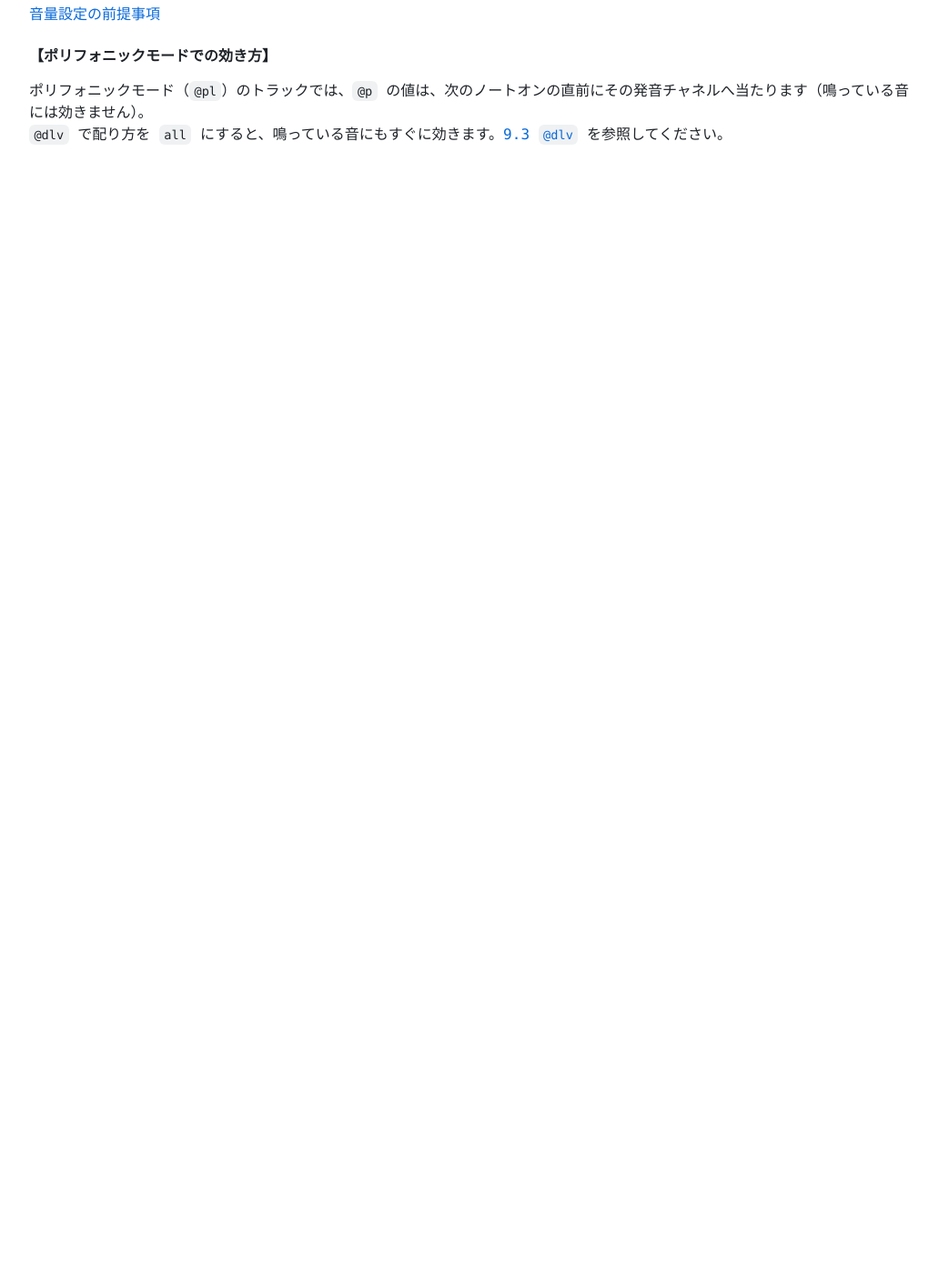
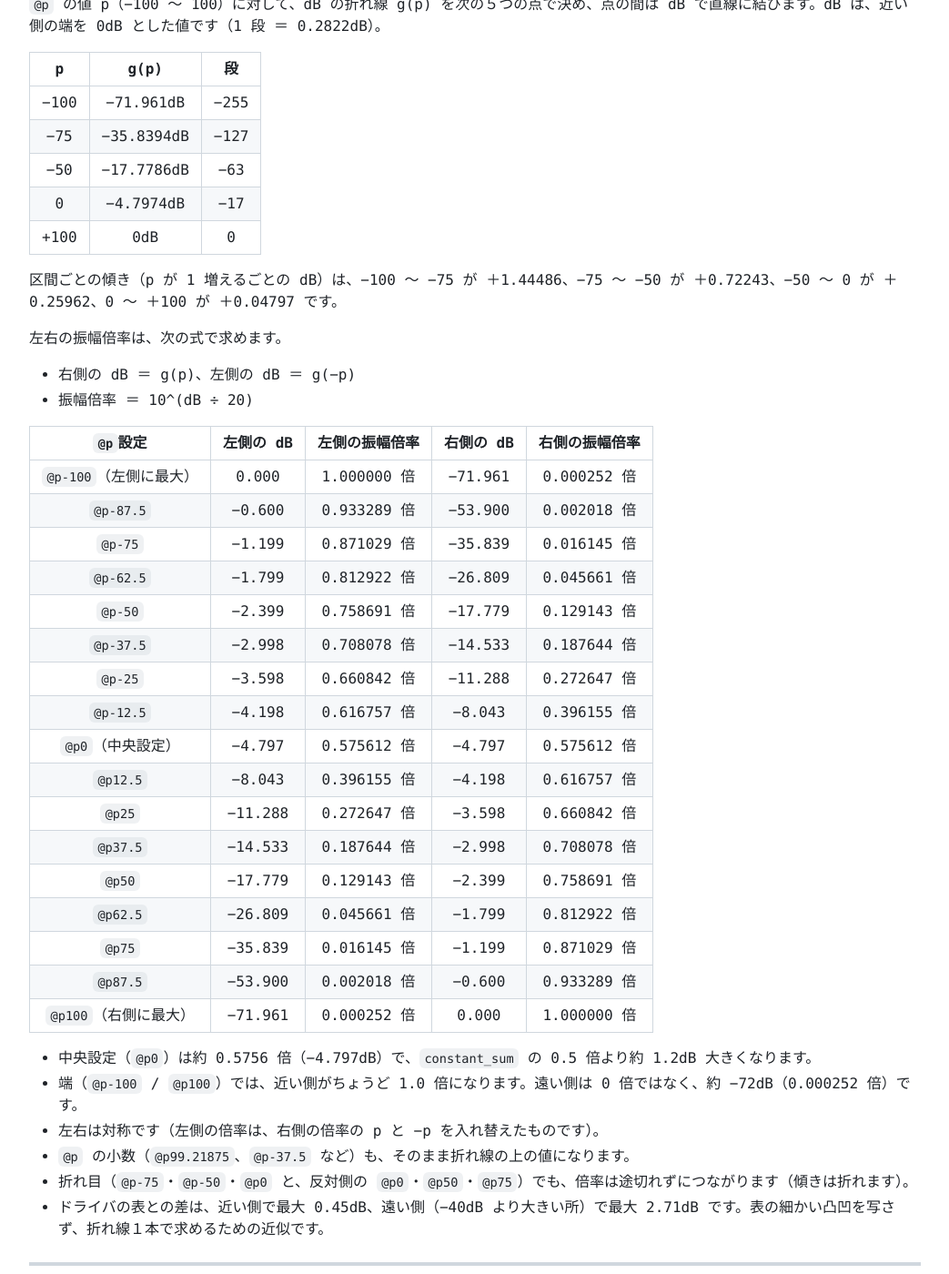
Before and after one commit to lineardrive/V3MMLmanual, a Jekyll site: the page built from docs/ch04/4_5.md, in a window 1280 px wide and 1400 px high, scrolled down 4137 px. Shown: the whole window at 91% size, without its empty margins (8-1051 px from the left). Built offline with Jekyll 4.4.1, drawn with Linux system fonts in a browser that asks for light colours; our own code applies the rules of GitHub Pages for plain Markdown files; before the commit the page ends 4333 px from its top, so only the background shows below that; some of the changed text lies outside the part shown.

Commit message:
docs: パンの法則 @p=f3rf（依頼V57）
docs: パンの法則 @p=f3rf（依頼V57）

Co-Authored-By: Claude Opus 5.5 <noreply@anthropic.com>

````diff
--- a/docs/ch04/4_5.md
+++ b/docs/ch04/4_5.md
@@ -18,7 +18,7 @@
 
 ## 【演算モード】
 
-左右の振幅倍率の求め方には、４つのモードがあります。
+左右の振幅倍率の求め方には、５つのモードがあります。
 モードは、ボリュームスケール定義（`#MB:VOLUME_SCALE`）の項目 `@p=` で選択します。
 
 ```mml
@@ -34,7 +34,10 @@
 #MB:VOLUME_SCALE vs=4 {
    type=linear, v=15, @ea=mul, vl=15, @la=mul, @p=constant_power,
 }
-t70 l4 vs1 v15 @p0 c @p100 d vs2 @p-100 e vs3 @p-50 f vs4 @p50 g;
+#MB:VOLUME_SCALE vs=5 {
+   type=linear, v=15, @ea=mul, vl=15, @la=mul, @p=f3rf,
+}
+t70 l4 vs1 v15 @p0 c @p100 d vs2 @p-100 e vs3 @p-50 f vs4 @p50 g vs5 @p75 a;
 ```
 
 - `@p=` は省略可能で、省略した場合は `@p=constant_sum`（従来からの動作）になります。
@@ -74,7 +77,7 @@ t70 l4 vs1 v15 @p0 c @p100 d vs2 @p-100 e vs3 @p-50 f vs4 @p50 g;
 |`@p50`（右側に50%）|0.25 倍|0.5 倍|
 |`@p100`（右側に最大）|0.0 倍|0.5 倍|
 
-- 中央設定（`@p0`）では、`constant_sum`・`constant_peak`・`sys22rr` の結果は一致します（左右とも 0.5 倍）。差が出るのは、パンを振ったときだけです。`constant_power` だけは中央で約 0.7074 倍で、ほかより約 3dB 大きくなります。
+- 中央設定（`@p0`）では、`constant_sum`・`constant_peak`・`sys22rr` の結果は一致します（左右とも 0.5 倍）。差が出るのは、パンを振ったときだけです。`constant_power` は中央で約 0.7074 倍で、ほかより約 3dB 大きくなります。`f3rf` は中央で約 0.5756 倍で、0.5 倍より約 1.2dB 大きくなります。
 - パンを振ったときの音量感は、`constant_sum` と比べて一律に 6dB 低くなります。
 
 ---
@@ -149,6 +152,57 @@ f(t) は、sin(π / 2 × t) を５次の多項式で近似したものです。s
 
 ---
 
+### `@p=f3rf` のとき：
+
+特定ドライバのパンの表を、dB の折れ線で近似します。
+中央を外れると遠い側がすぐ大きく下がるので、`constant_sum` や `constant_power` より定位の幅が広く聞こえます。表は持たず、５つの点を結んだ折れ線１本から求めます。
+
+`@p` の値 p（−100 〜 100）に対して、dB の折れ線 g(p) を次の５つの点で決め、点の間は dB で直線に結びます。dB は、近い側の端を 0dB とした値です（1 段 ＝ 0.2822dB）。
+
+|p|g(p)|段|
+|:-:|:-:|:-:|
+|−100|−71.961dB|−255|
+|−75|−35.8394dB|−127|
+|−50|−17.7786dB|−63|
+|0|−4.7974dB|−17|
+|+100|0dB|0|
+
+区間ごとの傾き（p が 1 増えるごとの dB）は、−100 〜 −75 が ＋1.44486、−75 〜 −50 が ＋0.72243、−50 〜 0 が ＋0.25962、0 〜 ＋100 が ＋0.04797 です。
+
+左右の振幅倍率は、次の式で求めます。
+
+- 右側の dB ＝ g(p)、左側の dB ＝ g(−p)
+- 振幅倍率 ＝ 10^(dB ÷ 20)
+
+|`@p`設定|左側の dB|左側の振幅倍率|右側の dB|右側の振幅倍率|
+|:-:|:-:|:-:|:-:|:-:|
+|`@p-100`（左側に最大）|0.000|1.000000 倍|−71.961|0.000252 倍|
+|`@p-87.5`|−0.600|0.933289 倍|−53.900|0.002018 倍|
+|`@p-75`|−1.199|0.871029 倍|−35.839|0.016145 倍|
+|`@p-62.5`|−1.799|0.812922 倍|−26.809|0.045661 倍|
+|`@p-50`|−2.399|0.758691 倍|−17.779|0.129143 倍|
+|`@p-37.5`|−2.998|0.708078 倍|−14.533|0.187644 倍|
+|`@p-25`|−3.598|0.660842 倍|−11.288|0.272647 倍|
+|`@p-12.5`|−4.198|0.616757 倍|−8.043|0.396155 倍|
+|`@p0`（中央設定）|−4.797|0.575612 倍|−4.797|0.575612 倍|
+|`@p12.5`|−8.043|0.396155 倍|−4.198|0.616757 倍|
+|`@p25`|−11.288|0.272647 倍|−3.598|0.660842 倍|
+|`@p37.5`|−14.533|0.187644 倍|−2.998|0.708078 倍|
+|`@p50`|−17.779|0.129143 倍|−2.399|0.758691 倍|
+|`@p62.5`|−26.809|0.045661 倍|−1.799|0.812922 倍|
+|`@p75`|−35.839|0.016145 倍|−1.199|0.871029 倍|
+|`@p87.5`|−53.900|0.002018 倍|−0.600|0.933289 倍|
+|`@p100`（右側に最大）|−71.961|0.000252 倍|0.000|1.000000 倍|
+
+- 中央設定（`@p0`）は約 0.5756 倍（−4.797dB）で、`constant_sum` の 0.5 倍より約 1.2dB 大きくなります。
+- 端（`@p-100` / `@p100`）では、近い側がちょうど 1.0 倍になります。遠い側は 0 倍ではなく、約 −72dB（0.000252 倍）です。
+- 左右は対称です（左側の倍率は、右側の倍率の p と −p を入れ替えたものです）。
+- `@p` の小数（`@p99.21875`、`@p-37.5` など）も、そのまま折れ線の上の値になります。
+- 折れ目（`@p-75`・`@p-50`・`@p0` と、反対側の `@p0`・`@p50`・`@p75`）でも、倍率は途切れずにつながります（傾きは折れます）。
+- ドライバの表との差は、近い側で最大 0.45dB、遠い側（−40dB より大きい所）で最大 2.71dB です。表の細かい凸凹を写さず、折れ線１本で求めるための近似です。
+
+---
+
 ### 【備考】演算モードの適用範囲
 
 - パンポットバランスＬＦＯ（`@lb`）によってパンが動く場合も、同じ演算モードが適用されます。
````
Also changed, not shown: docs/ch04/4_1.md (+1 -0 lines), docs/ch04/4_8_1.md (+2 -1 lines), docs/ch04/4_8_2.md (+2 -1 lines), docs/ch04/4_8_3.md (+2 -1 lines).
